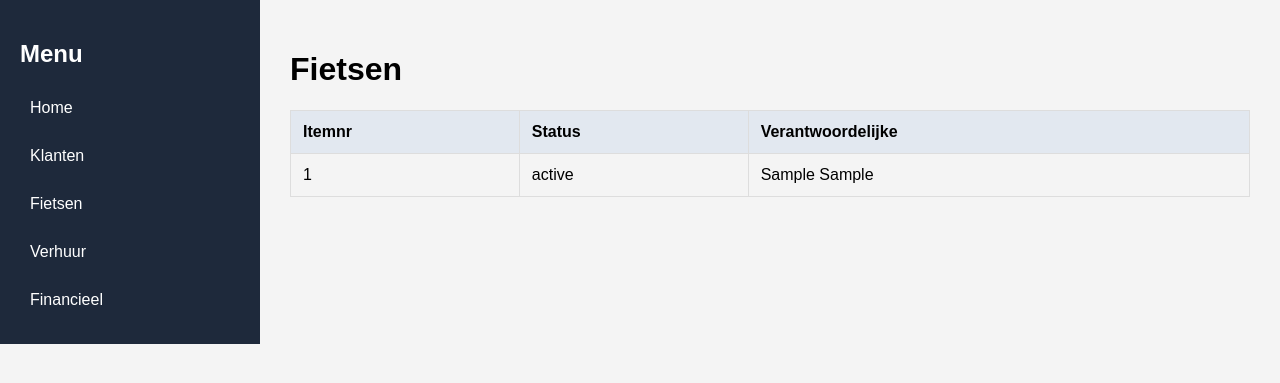
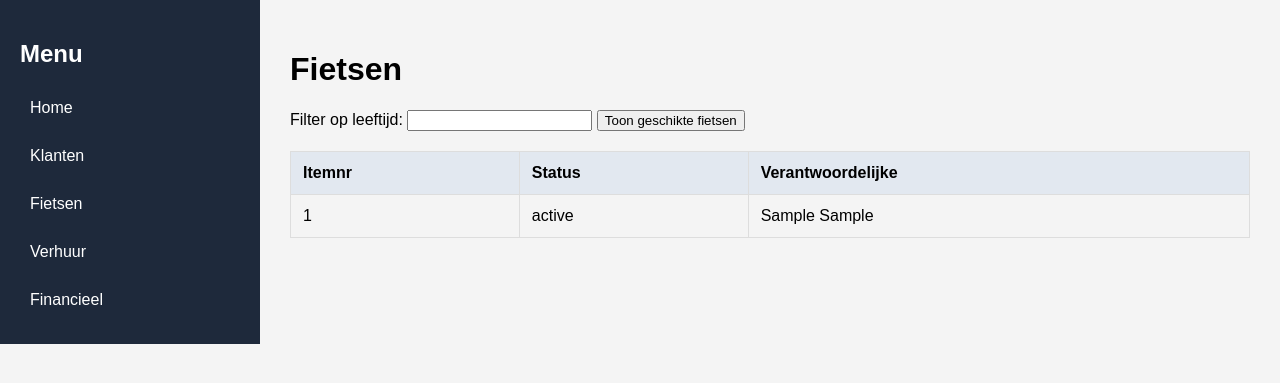
Before and after one commit to A-D-DBS-application/web-application-2025-group-35, a Flask app: page /fietsen in a window 1280 px wide. Shown: the top 383 px of the page. Run offline with Flask 3, Linux system fonts and the light colour scheme; tables that the repository leaves empty hold one stand-in row (values such as "Sample post").

Commit message:
algoritme in routes en in fietsen template gestoken

```diff
--- a/app/routes.py
+++ b/app/routes.py
@@ -1,25 +1,32 @@
-#routes om data uit je modellen te halen en naar templates te sturen
-from flask import Blueprint, render_template
+# routes om data uit je modellen te halen en naar templates te sturen
+from flask import Blueprint, render_template, request
 from .models import db, Adres, Verantwoordelijke, Kind, Item, Betaling, Magazijn, Medewerker
+from .algoritme import fietsen_voor_leeftijd  # ons algoritme importeren
 
-main = Blueprint('main', __name__)  #blueprint main gebruiken zodat alles net georganiseerd is
+main = Blueprint('main', __name__)  # blueprint main gebruiken zodat alles net georganiseerd is
 
-#startpagina
+# startpagina
 @main.route('/')
 def index():
-    return render_template('index.html')   ## Hier renderen we gewoon index.html zoals het is
+    return render_template('index.html')  # Hier renderen we gewoon index.html zoals het is
 
 # Pagina Klanten
-@main.route('/klanten')  #route die '/klanten' URL afhandelt.
+@main.route('/klanten')
 def klanten():
-    verantwoordelijken = Verantwoordelijke.query.all()   #haalt alle verantwoordelijken uit de database
-    return render_template('klanten.html', verantwoordelijken=verantwoordelijken) #stuurt de data naar de template
+    verantwoordelijken = Verantwoordelijke.query.all()  # haalt alle verantwoordelijken uit de database
+    return render_template('klanten.html', verantwoordelijken=verantwoordelijken)
 
 # Pagina Fietsen
 @main.route('/fietsen')
 def fietsen():
-    items = Item.query.all()
-    return render_template('fietsen.html', items=items)
+    leeftijd = request.args.get('leeftijd', type=int)  # haal ?leeftijd=12 op uit URL
+
+    if leeftijd is not None:
+        items = fietsen_voor_leeftijd(leeftijd)  # filter fietsen via algoritme
+    else:
+        items = Item.query.all()  # toon alles als geen leeftijd is opgegeven
+
+    return render_template('fietsen.html', items=items, leeftijd=leeftijd)
 
 # Pagina Verhuur
 @main.route('/verhuur')
--- a/app/templates/fietsen.html
+++ b/app/templates/fietsen.html
@@ -29,6 +29,17 @@
 
   <div class="main-content">
     <h1>Fietsen</h1>
+
+    <!-- Leeftijd filter formulier -->
+    <form method="get" action="/fietsen">
+      <label for="leeftijd">Filter op leeftijd:</label>
+      <input type="number" name="leeftijd" id="leeftijd" value="{{ leeftijd or '' }}" min="0">
+      <button type="submit">Toon geschikte fietsen</button>
+      {% if leeftijd %}
+        <a href="/fietsen">Reset</a>
+      {% endif %}
+    </form>
+
     <table>
       <thead>
         <tr>
```
